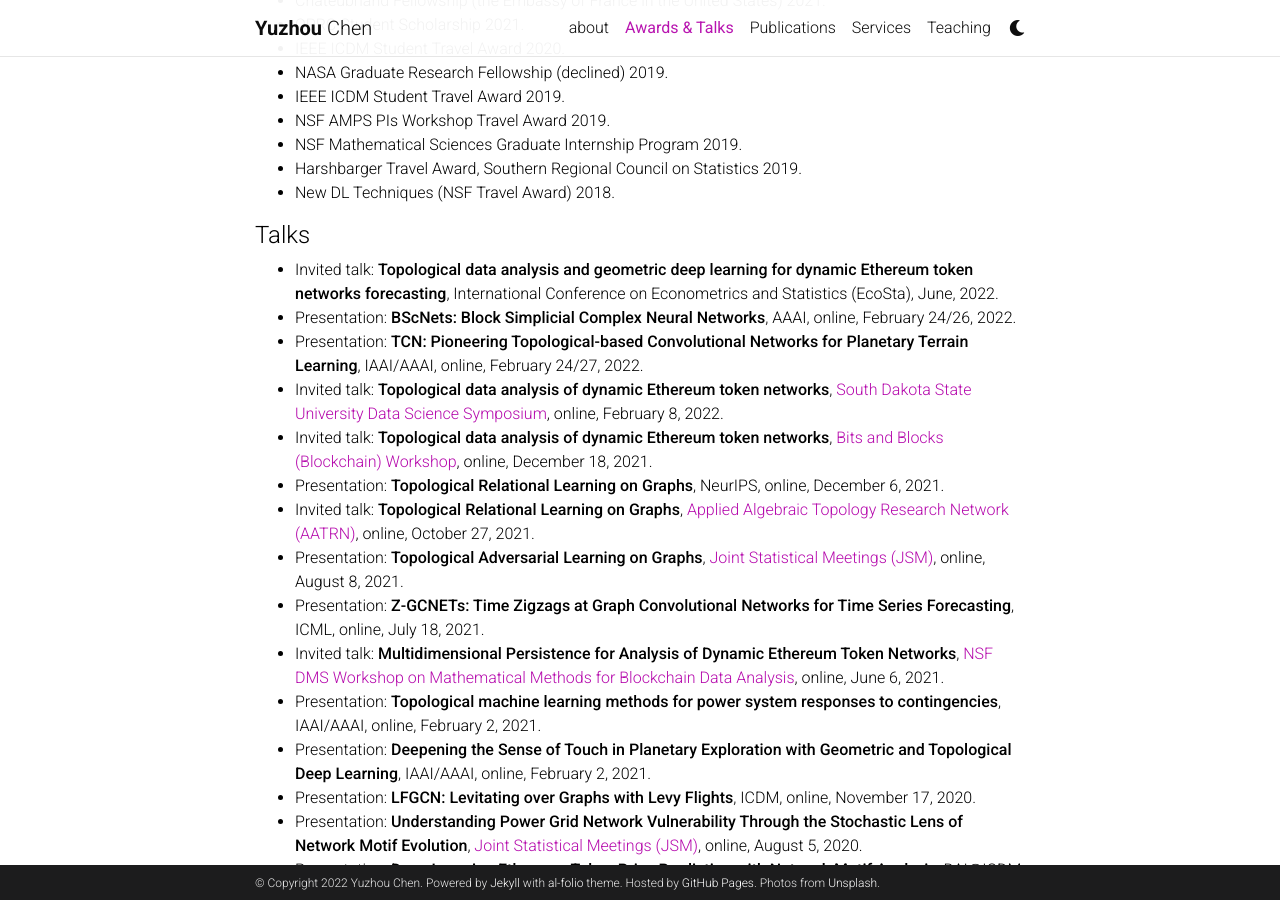
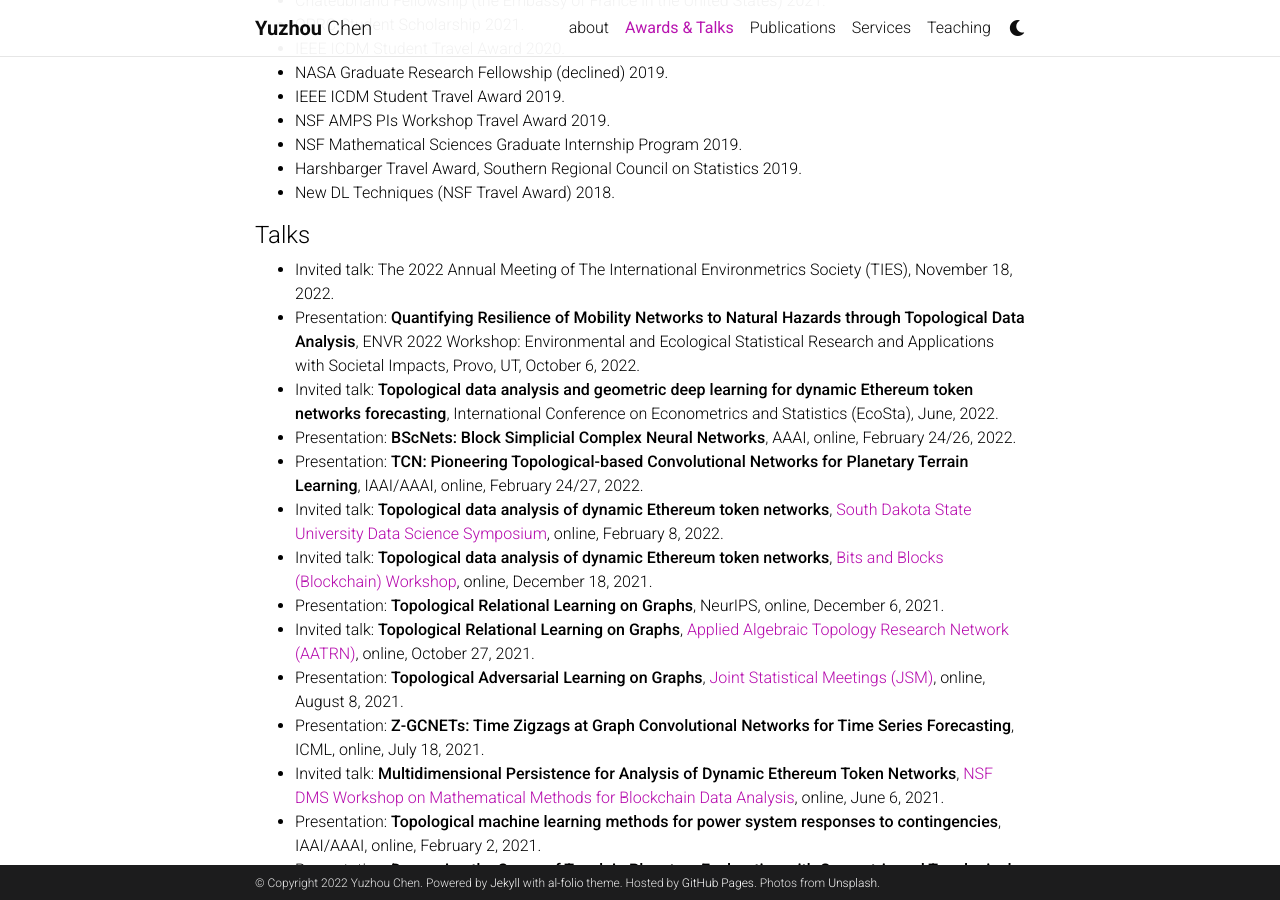
Before and after one commit to yuzhouguangc/yuguang_website, a Jekyll site: the page built from _pages/talks.md, in a window 1280 px wide and 900 px high, scrolled down 328 px. Built offline with Jekyll 4.4.1, drawn with Linux system fonts in a browser that asks for light colours; comment, search, counter and statistics services are not loaded; a style sheet for code colours, icons or effects is not loaded.

Commit message:
Update talks.md

```diff
--- a/_pages/talks.md
+++ b/_pages/talks.md
@@ -23,6 +23,8 @@ nav: true
 - New DL Techniques (NSF Travel Award) 2018.
 
 #### Talks
+- Invited talk: The 2022 Annual Meeting of The International Environmetrics Society (TIES), November 18, 2022.
+- Presentation: **Quantifying Resilience of Mobility Networks to Natural Hazards through Topological Data Analysis**, ENVR 2022 Workshop: Environmental and Ecological Statistical Research and Applications with Societal Impacts, Provo, UT, October 6, 2022.
 - Invited talk: **Topological data analysis and geometric deep learning for dynamic Ethereum token networks forecasting**, International Conference on Econometrics and Statistics (EcoSta), June, 2022.
 - Presentation: **BScNets: Block Simplicial Complex Neural Networks**, AAAI, online, February 24/26, 2022.
 - Presentation: **TCN: Pioneering Topological-based Convolutional Networks for Planetary Terrain Learning**, IAAI/AAAI, online, February 24/27, 2022.
```
